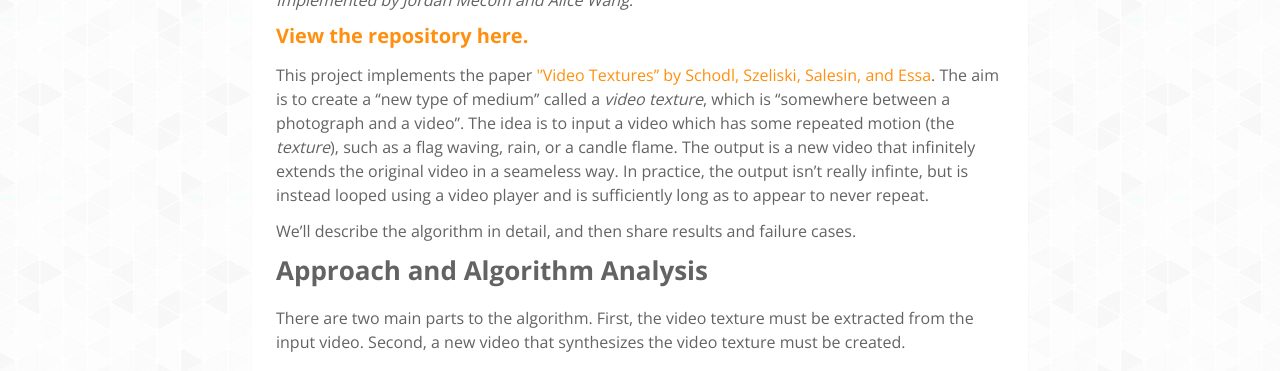
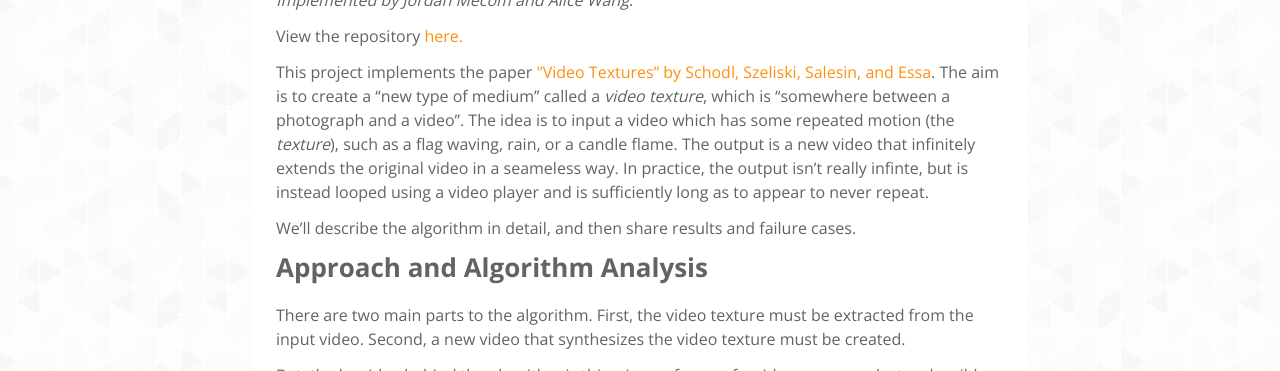
Before and after one commit to jmecom/jmecom.github.io, a Jekyll site: the page built from projects/computational-photography/video-textures.md, in a window 1280 px wide and 900 px high, cut to the strip 529-900 px from the top of the window. Built offline with Jekyll 4.4.1, drawn with Linux system fonts in a browser that asks for light colours; some web fonts are replaced.

```diff
--- a/projects/computational-photography/video-textures.md
+++ b/projects/computational-photography/video-textures.md
@@ -11,7 +11,7 @@ date: 2016-04-05
 
 *Implemented by Jordan Mecom and Alice Wang.*
 
-#### [View the repository here.](https://github.com/Ahris/video-texture)
+View the repository [here.](https://github.com/Ahris/video-texture)
 
 This project implements the paper [''Video Textures'' by Schodl, Szeliski, Salesin, and Essa](http://www.cc.gatech.edu/cpl/projects/videotexture/SIGGRAPH2000/index.htm). The aim is to create a ''new type of medium'' called a *video texture*, which is ''somewhere between a photograph and a video''. The idea is to input a video which has some repeated motion (the *texture*), such as a flag waving, rain, or a candle flame. The output is a new video that infinitely extends the original video in a seameless way. In practice, the output isn't really infinte, but is instead looped using a video player and is sufficiently long as to appear to never repeat.
 
```
